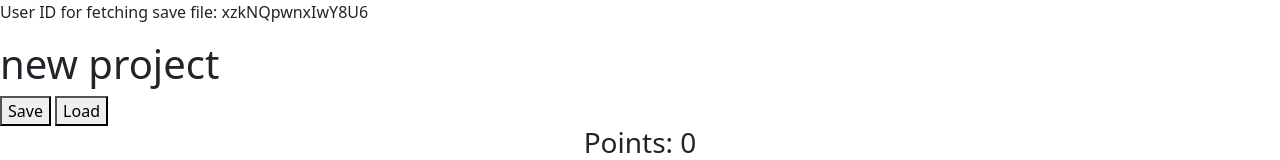
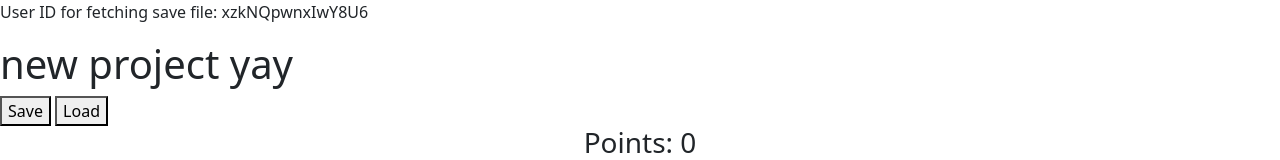
Before and after one commit to chelms21/nba-career, a plain HTML site: page public/index.html in a window 1280 px wide. Shown: the top 160 px of the page. Drawn offline with nearby package versions, Linux system fonts and the light colour scheme; no server answers.

Commit message:
heythere

```diff
--- a/public/index.html
+++ b/public/index.html
@@ -8,7 +8,7 @@
 </head>
 <body>
   <p>User ID for fetching save file: <a id="userid"></a></p>
-  <h1>new project</h1>
+  <h1>new project yay</h1>
   <button id="save">Save</button>
   <button id="load">Load</button>
   <h3 class="text-center">Points: <a id="points">0</a></h3>
```
